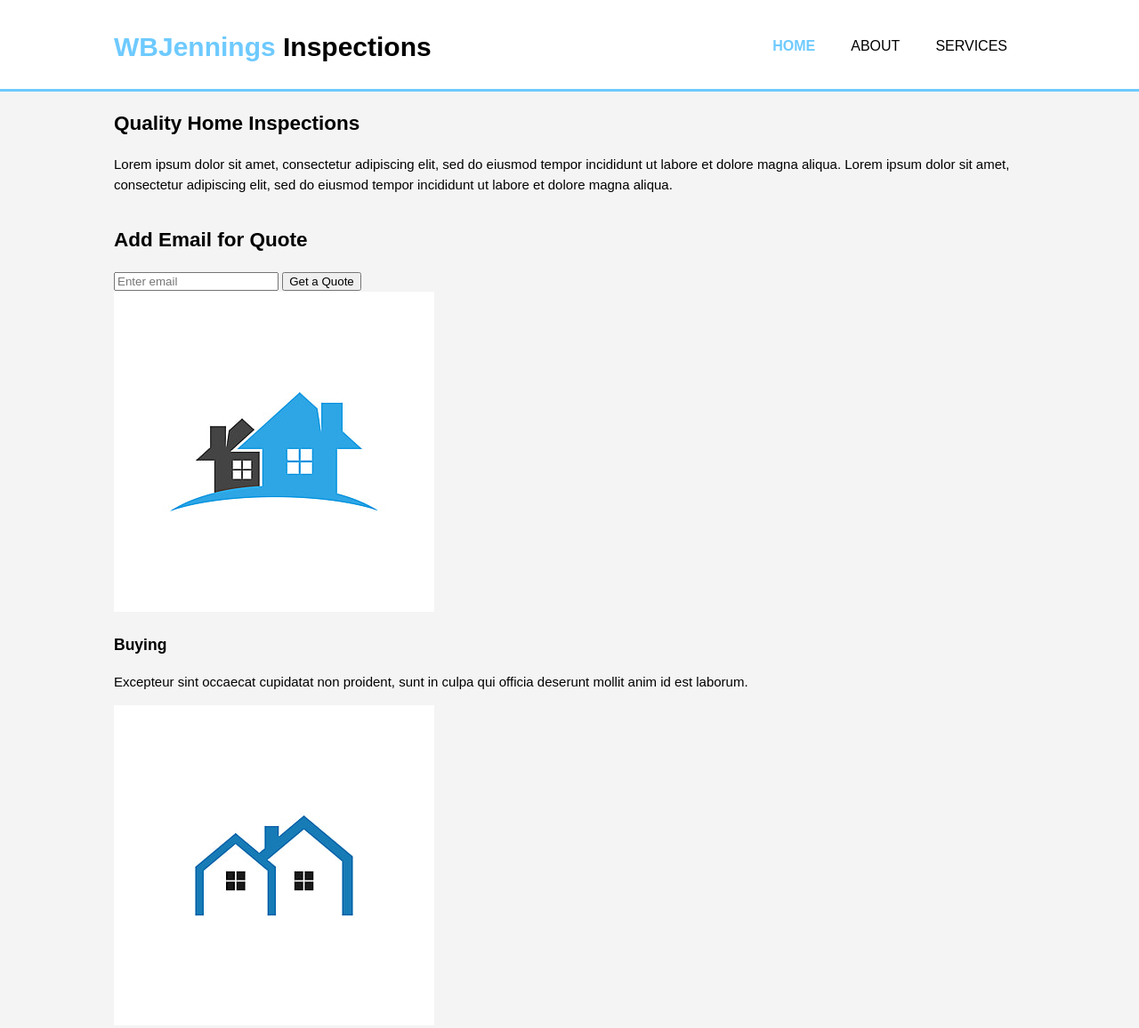
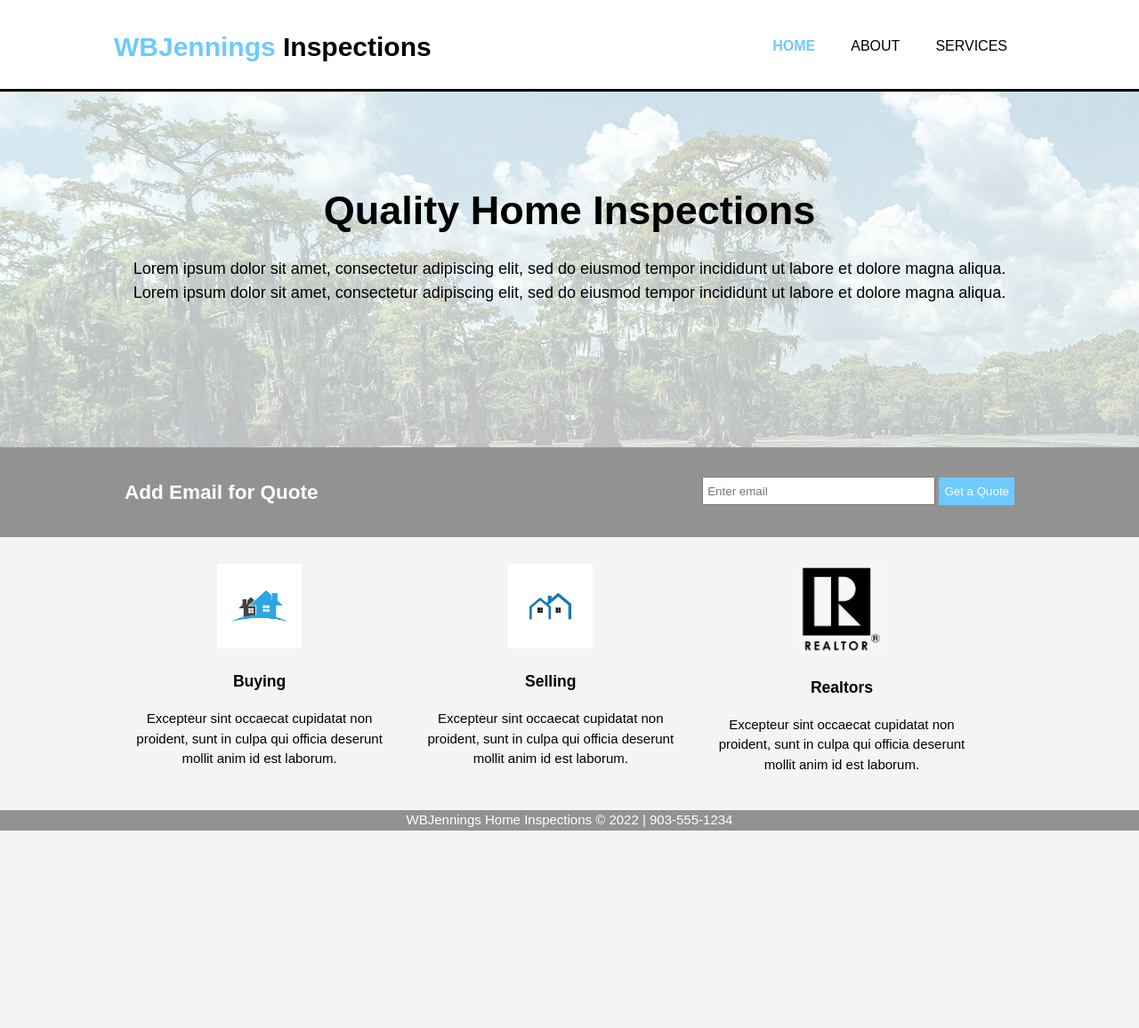
Before and after one commit to KeithMorgan91/WBJennings, a plain HTML site: page index.html in a window 1280 px wide. Shown: the top 1156 px of the page at 89% size. After the commit the page ends 949 px from the top, so only its background shows below. Drawn offline with Linux system fonts and the light colour scheme.

Commit message:
Add previous local changes to github

```diff
--- a/css/style.css
+++ b/css/style.css
@@ -17,13 +17,23 @@ ul {
     padding: 0;
 }
 
+.button_1{
+    height:31px;
+    background:rgb(110, 202, 255);
+    border:0;
+    padding-left: 20;
+    padding-right: 20;
+    color: #ffffff;
+}
+
+
 /* Header */
 header {
     background: rgb(255, 255, 255);
     color: rgb(0, 0, 0);
     padding-top: 30px;
     min-height: 70px;
-    border-bottom: rgb(110, 202, 255) 3px solid;
+    border-bottom: rgb(0, 0, 0) 3px solid;
 }
 
 header a {
@@ -61,3 +71,68 @@ header a:hover{
     color: rgb(109, 109, 109);
     font-weight: bold;
 }
+
+/* Showcase */
+
+#showcase{
+    min-height: 400px;
+    background:url('../img/showcase.jpg') no-repeat;
+    text-align: center;
+    color: rgb(0, 0, 0);
+}
+
+#showcase h1{
+    margin-top: 100px;
+    font-size: 45px;
+    margin-bottom: 10px;
+}
+
+#showcase p{
+    font-size: 18px;
+}
+
+/* Newsletter */
+#newsletter{
+    padding:15px;
+    color:white;
+    background: rgb(146, 146, 146);
+}
+
+#newsletter h1{
+    float: left;
+}
+
+#newsletter form{
+    float: right;
+    margin-top: 18px;
+}
+
+#newsletter input[type="email"]{
+    padding: 4px;
+    height: 20px;
+    width: 250px;
+}
+
+/* Boxes */
+#boxes {
+    margin-top: 20px;
+}
+
+#boxes .box{
+    float: left;
+    text-align: center;
+    width: 30%;
+    padding: 10px;
+}
+
+#boxes .box img{
+    width: 95px;
+}
+
+/* Footer */
+footer{
+    flex-shrink: 0;
+    color: white;
+    background-color: rgb(146, 146, 146);
+    text-align: center;
+}
--- a/index.html
+++ b/index.html
@@ -41,18 +41,21 @@
         </section>
         <section id="boxes">
             <div class="container">
-                <div class="box"></div>
+                <div class="box">
                     <img src="./img/house.jpg">
                     <h3>Buying</h3>
                         <p>Excepteur sint occaecat cupidatat non proident, sunt in culpa qui officia deserunt mollit anim id est laborum.</p>
-                <div class="box"></div>
+                </div>
+                <div class="box">
                     <img src="./img/house2.jpg">
                     <h3>Selling</h3>
                         <p>Excepteur sint occaecat cupidatat non proident, sunt in culpa qui officia deserunt mollit anim id est laborum.</p>
-                <div class="box"></div>
-                    <img src="./img/realtor.png" width="300" height="240">
+                </div>
+                <div class="box">
+                    <img src="./img/realtor.png">
                     <h3>Realtors</h3>
                         <p>Excepteur sint occaecat cupidatat non proident, sunt in culpa qui officia deserunt mollit anim id est laborum.</p>
+                </div>
             </div>
         </section>
         <footer>
```
Also changed, not shown: img/showcase.jpg (added), 1 other file.
